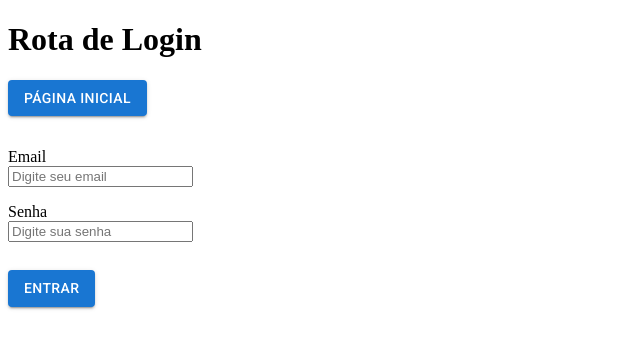
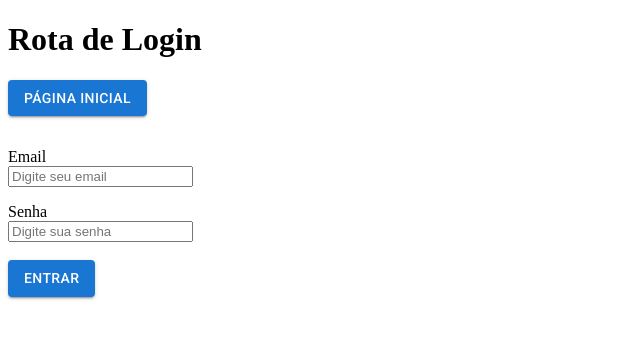
Before and after one commit to ocsoares/Aprendendo-ReactJS, a React (Vite) app: page /login in a window 1280 px wide. Shown: the top 348 px of the page, without its empty margins (0-640 px from the left). Built offline with nearby package versions, Linux system fonts and the light colour scheme.

Commit message:
feat: add own components (folder) to login route

```diff
--- a/src/app/pages/Login.tsx
+++ b/src/app/pages/login/Login.tsx
@@ -1,6 +1,7 @@
-import { Button } from "@mui/material";
 import { useState } from "react";
 import { useNavigate } from "react-router-dom";
+import { InputLogin } from "./components/InputLogin";
+import { ButtonLogin } from "./components/ButtonLogin";
 
 export const Login = () => {
   const [email, setEmail] = useState("");
@@ -23,21 +24,15 @@ export const Login = () => {
     <div>
       <h1>Rota de Login</h1>
 
-      <Button variant="contained" onClick={handleClick}>
-        Página inicial
-      </Button>
+      <ButtonLogin text="Página inicial" onClick={handleClick} />
 
       <div>
         <div style={{ marginTop: "2em" }}>
           <span>Email</span>
           <br />
-          <input
+          <InputLogin
             type="email"
-            placeholder="Digite seu email"
-            value={email} // Vincula o Valor do Campo para ser CONTROLADA pelo React
-            // ---------------------------------------------------------------------------------------
-            // Sempre que o Valor INICIAL do "email" mudar, no caso uma String vazia (""), vai MUDAR o
-            // valor Inicial para o Valor que foi DIGITADO, o que possibilita pegar o Input FINAL !!
+            value={email}
             onChange={(event) => setEmail(event.target.value)}
           />
         </div>
@@ -45,23 +40,17 @@ export const Login = () => {
         <div style={{ marginTop: "1em" }}>
           <span>Senha</span>
           <br />
-          <input
+          <InputLogin
             type="password"
-            placeholder="Digite sua senha"
             value={password}
             onChange={(event) => setPassword(event.target.value)}
           />
         </div>
       </div>
 
-      <Button
-        variant="contained"
-        type="button"
-        onClick={handleLogin}
-        style={{ marginTop: "2em" }}
-      >
-        Entrar
-      </Button>
+      <br />
+
+      <ButtonLogin text="Entrar" type="button" onClick={handleLogin} />
     </div>
   );
 };
--- /dev/null
+++ b/src/app/pages/login/components/ButtonLogin.tsx
@@ -0,0 +1,17 @@
+import { Button } from "@mui/material";
+
+interface IButtonLoginProps {
+  text: string;
+  onClick: () => void;
+  type?: "button" | "reset" | "submit";
+}
+
+export const ButtonLogin = (props: IButtonLoginProps) => {
+  const { text, onClick, type } = props;
+
+  return (
+    <Button variant="contained" type={type} onClick={onClick}>
+      {text}
+    </Button>
+  );
+};
--- /dev/null
+++ b/src/app/pages/login/components/InputLogin.tsx
@@ -0,0 +1,21 @@
+interface IInputLoginProps {
+  type: "email" | "password";
+  value: string;
+  onChange: (newValue: React.ChangeEvent<HTMLInputElement>) => void;
+}
+
+export const InputLogin = (props: IInputLoginProps) => {
+  const { type, value, onChange } = props;
+
+  return (
+    <input
+      type={type}
+      placeholder={type === "email" ? "Digite seu email" : "Digite sua senha"}
+      value={value} // Vincula o Valor do Campo para ser CONTROLADA pelo React
+      // ---------------------------------------------------------------------------------------
+      // Sempre que o Valor INICIAL do "email" mudar, no caso uma String vazia (""), vai MUDAR o
+      // valor Inicial para o Valor que foi DIGITADO, o que possibilita pegar o Input FINAL !!
+      onChange={(newValue) => onChange(newValue)}
+    />
+  );
+};
--- a/src/app/routes/routes.tsx
+++ b/src/app/routes/routes.tsx
@@ -5,7 +5,7 @@ import {
   Navigate,
 } from "react-router-dom";
 import { Home } from "../pages/Home";
-import { Login } from "../pages/Login";
+import { Login } from "../pages/login/Login";
 import { UseRefNote } from "../pages/learning-notes/UseRefNote";
 
 export const Routes = () => {
```
